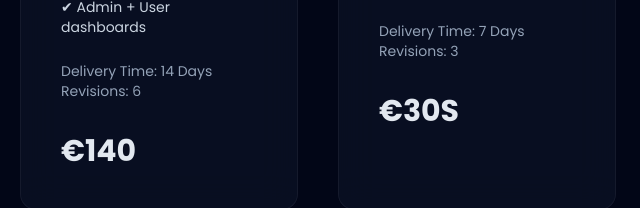
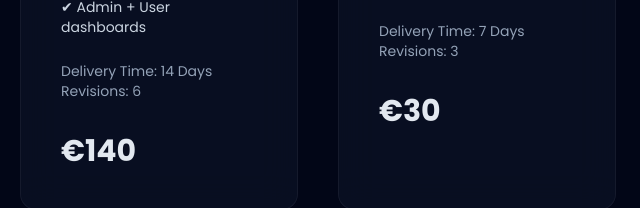
Before and after one commit to SanduAndreea22/my_services_portofolio, a plain HTML site: page services.html in a window 1280 px wide. Shown: the part 1274-1482 px from the top of the page, 640-1280 px from the left. Drawn offline with nearby package versions, Linux system fonts and the light colour scheme.

Commit message:
Fix pricing display in services.html

```diff
--- a/services.html
+++ b/services.html
@@ -192,7 +192,7 @@
                 <p>Revisions: 3</p>
             </div>
 
-            <p class="text-3xl font-bold mt-8">€30S</p>
+            <p class="text-3xl font-bold mt-8">€30</p>
         </div>
 
     </div>
```
